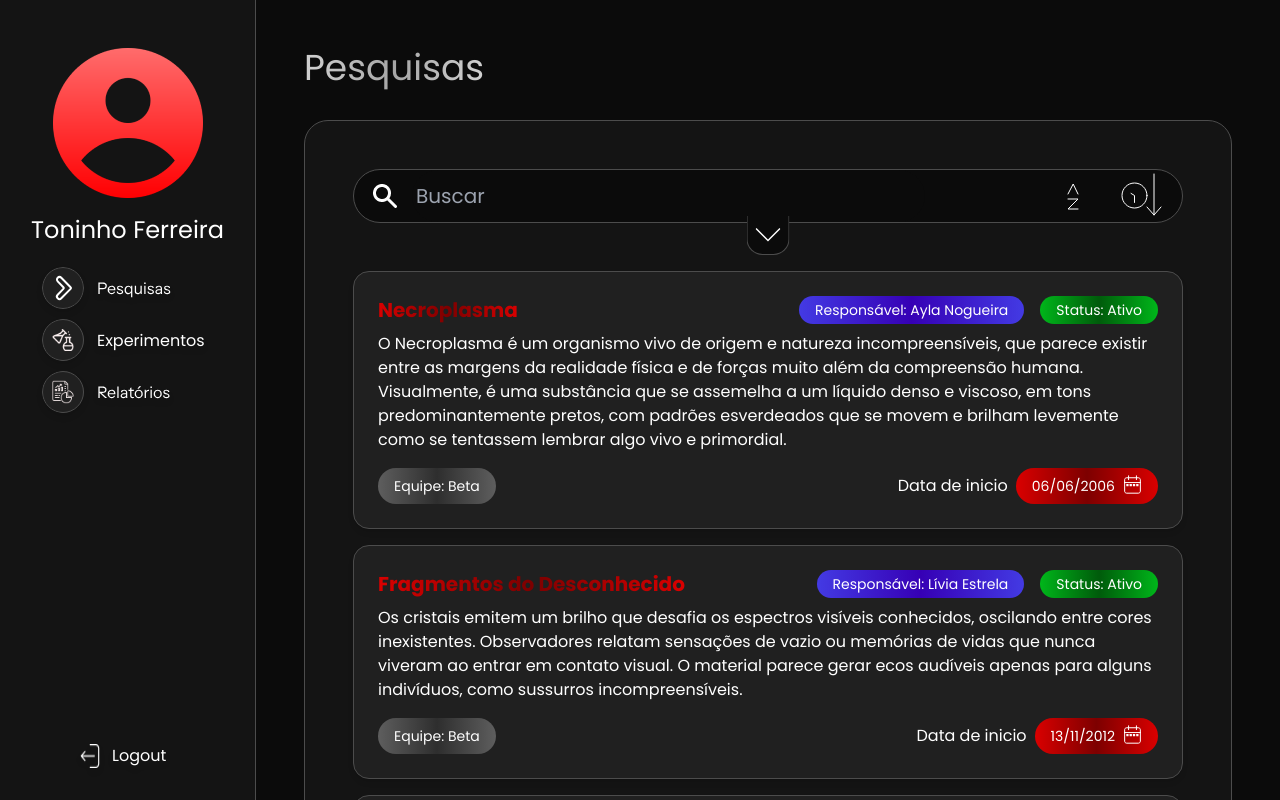
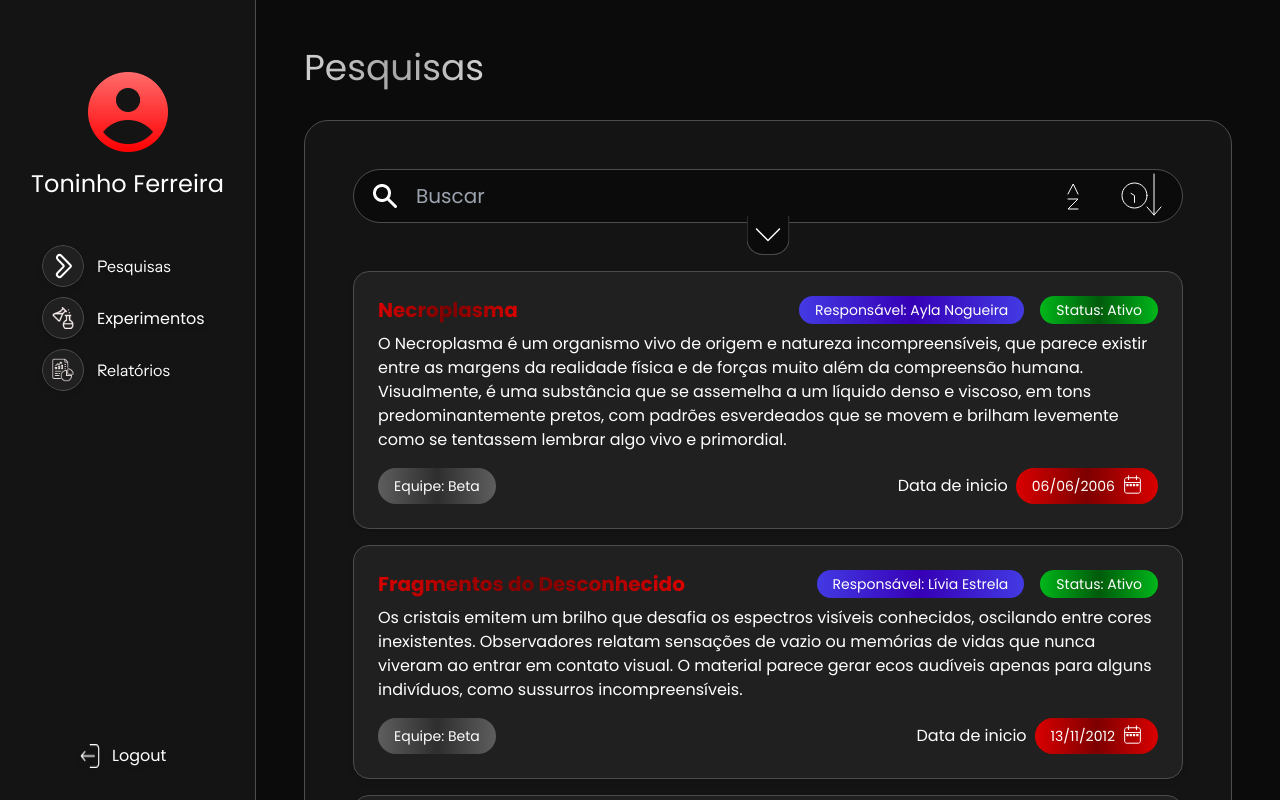
Before and after one commit to m3raak1/nero-management, a Vue app: page /pesquisas in a window 1280 px wide. Built offline with nearby package versions, Linux system fonts and the light colour scheme; data requests are answered from the project's data file; a web font is replaced by a local one.

Commit message:
arrumando foto do usuario

```diff
--- a/src/components/Sidebar.vue
+++ b/src/components/Sidebar.vue
@@ -14,10 +14,10 @@ defineProps({
 
 <template>
     <section class="w-64 bg-indigoNavbarBg border-r border-indigoNavbarSt">
-        <div class="py-4 px-6">
+        <div class="my-10">
             <!-- User Profile -->
             <router-link class="flex justify-center pt-8" to="/index">
-                <img class=" h-15 w-auto" v-bind:src="userpic" alt="User Picture" />
+                <img class=" h-20 w-auto" v-bind:src="userpic" alt="User Picture" />
             </router-link>
             <!-- User Name -->
             <p class="flex justify-center pt-4 text-white text-2xl font-sans">
```
